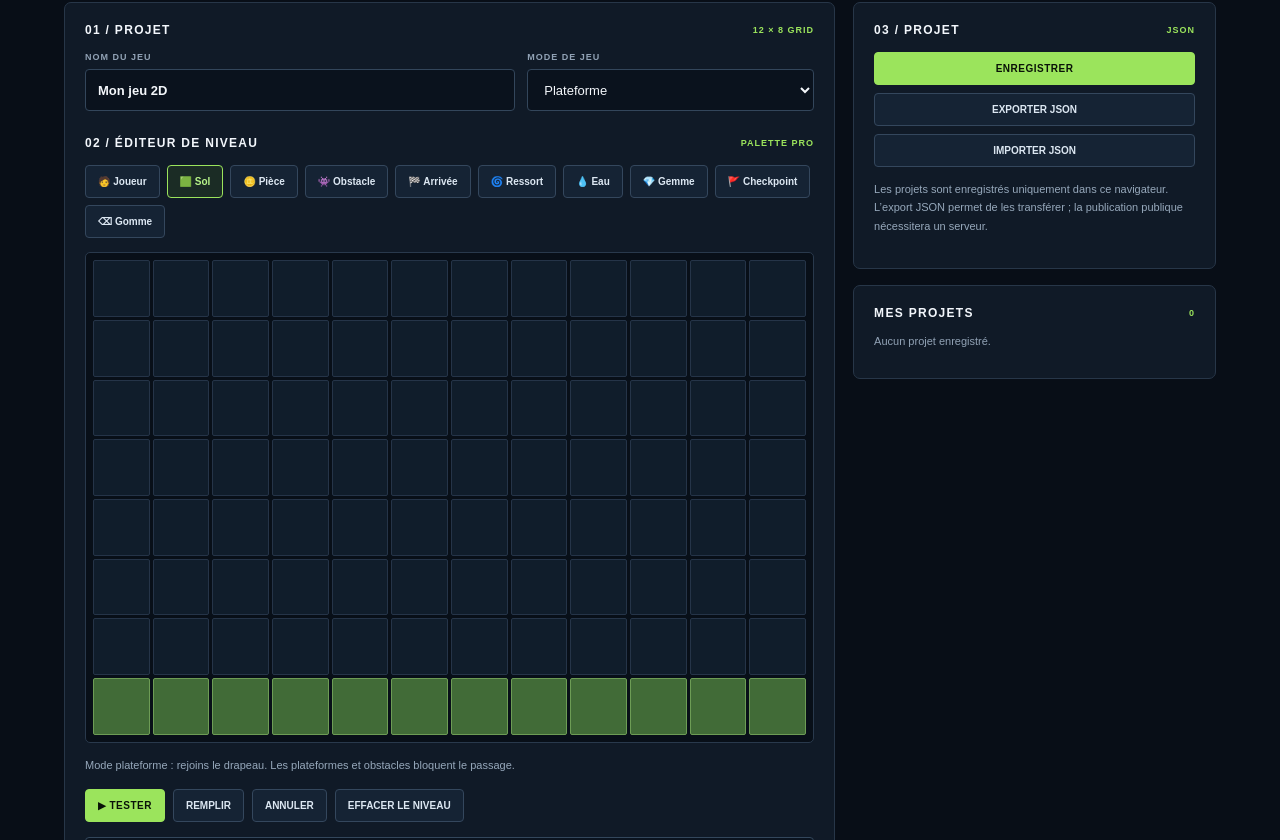
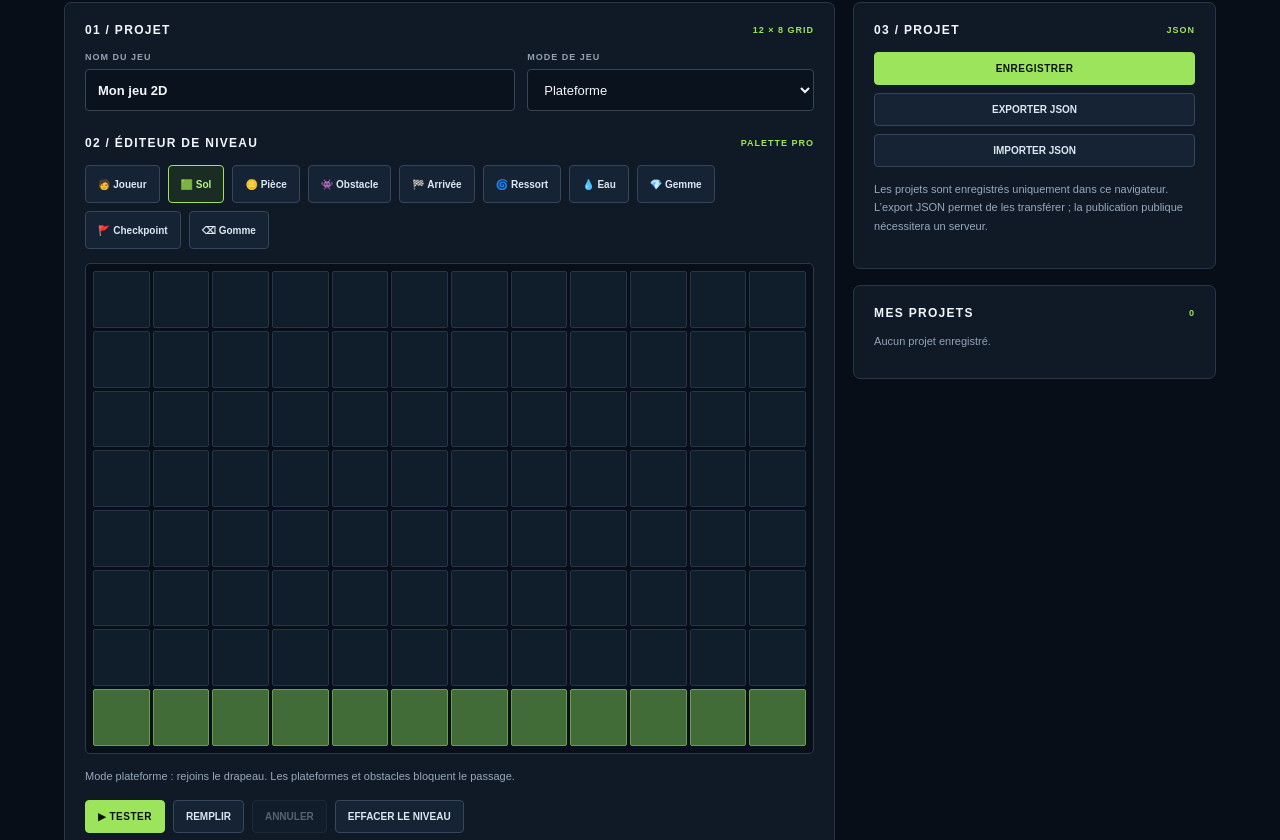
Before and after one commit to jeanlafon12180-ops/nexus-games, a Next.js app: page /creator/evolution in a window 1280 px wide. Shown: the part 400-1240 px from the top of the page. Built offline with nearby package versions, Linux system fonts and the light colour scheme; a web font is replaced by a local one.

Commit message:
style(creator): add Creator Studio Pro palette styles

```diff
--- a/src/app/globals.css
+++ b/src/app/globals.css
@@ -532,3 +532,14 @@ body{background:#070a0f;color:var(--text)}
 .accent-green{background:#9be45c}.accent-blue{background:#60a5fa}.accent-violet{background:#b59cff}.accent-orange{background:#ffad66}.accent-cyan{background:#5ee7ee}
 .recent-play-panel{display:grid;gap:7px;margin:12px 0 5px;padding:12px;border:1px solid rgba(145,164,185,.2);border-radius:5px;background:#0b1420}
 .recent-play-panel b{font-size:9px;letter-spacing:1px;color:#9be45c}.recent-play-panel span{font-size:10px;color:#b4c1cf}
+
+
+/* Nexus Games 2.4.0 — Creator Studio Pro */
+.evo-palette{gap:8px}
+.evo-palette button{min-height:38px}
+.evo-cell.cell-spring{background:#42336b;border-color:#9e83e8}
+.evo-cell.cell-water{background:#173f62;border-color:#4da9e8}
+.evo-cell.cell-gem{background:#174c50;border-color:#5ee7d5}
+.evo-cell.cell-checkpoint{background:#59411f;border-color:#e7b65e}
+.evo-actions button:disabled{opacity:.35;cursor:not-allowed}
+.evo-actions button:not(:disabled):hover,.evo-palette button:hover{border-color:#9be45c}
```
